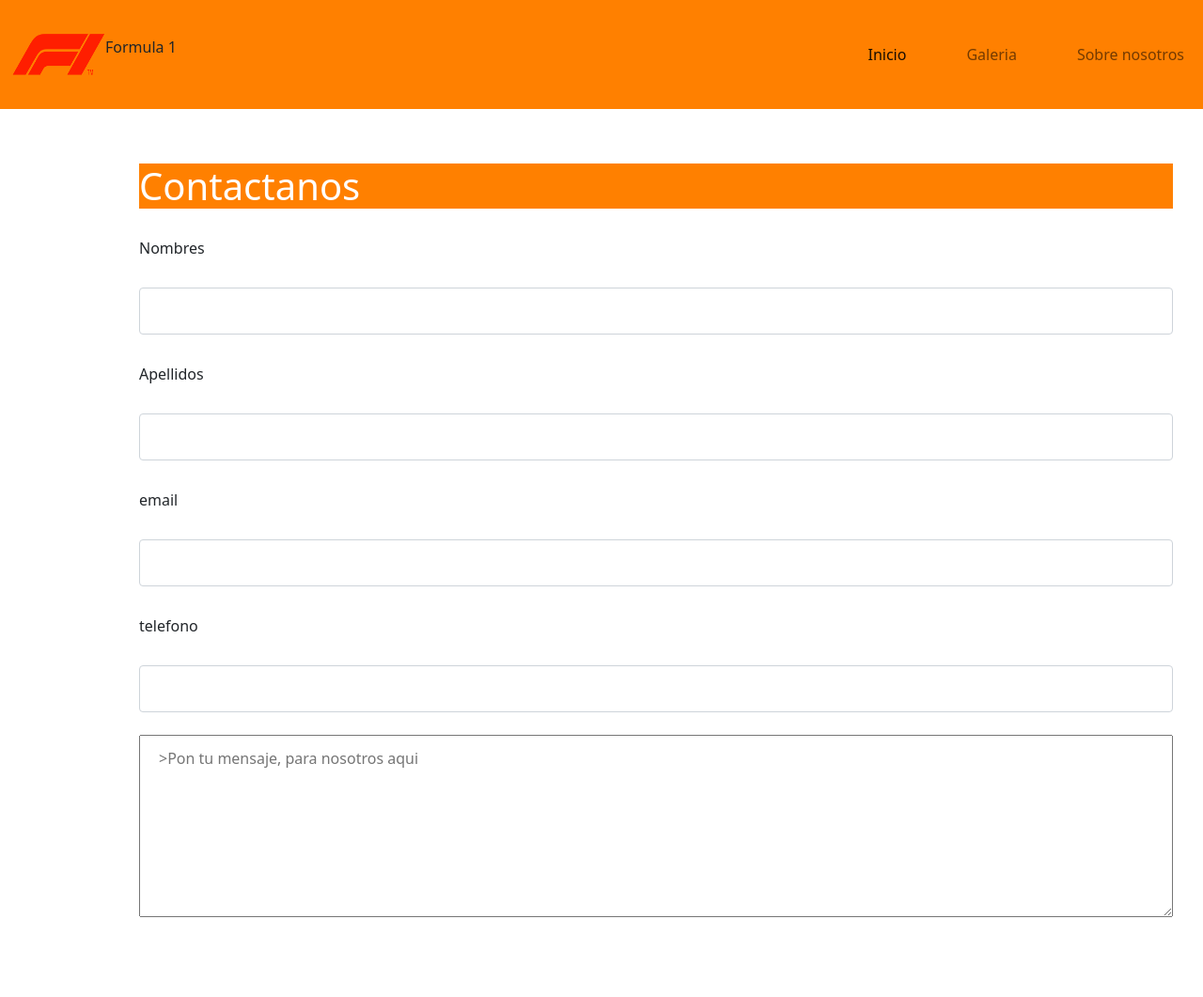
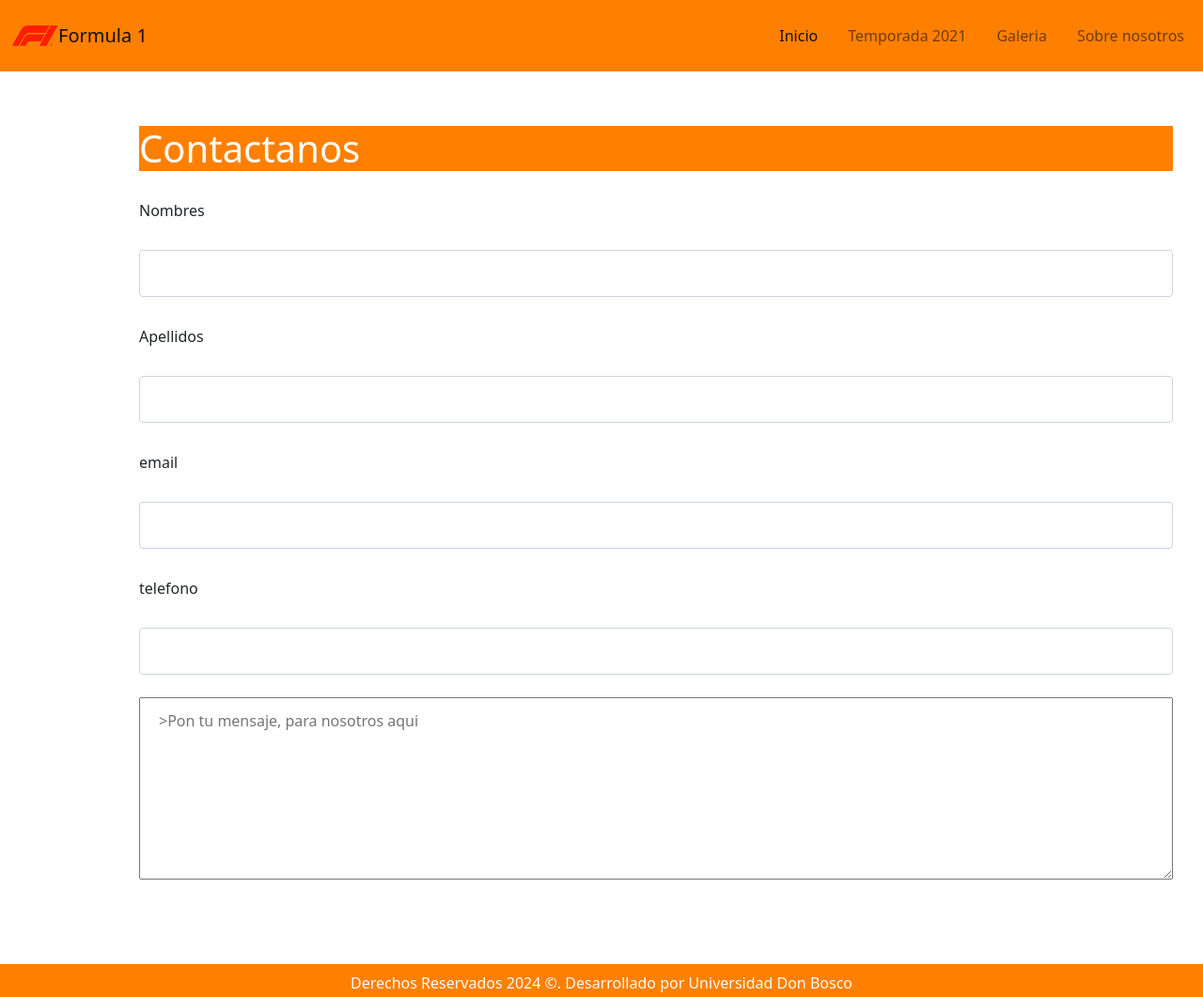
Before and after one commit to dCartaArt02/Proyecto_Fase1_LME, a plain HTML site: page html/contacto.html in a window 1280 px wide. Shown: the top 1061 px of the page at 94% size. Drawn offline with Linux system fonts and the light colour scheme.

Commit message:
correcciones en el nav de esta pagina

```diff
--- a/html/contacto.html
+++ b/html/contacto.html
@@ -11,43 +11,39 @@
 <body>
   <nav class="navbar navbar-expand-lg navbar-light color-navbar">
     <div class="container-fluid">
-          <img src="../img/f1logo.png" alt="" width="100" height="100" class="d-inline-block align-text-top">
-          <p>Formula 1</p>
+      <a class="navbar-brand d-flex align-items-center" href="#">
+        <img src="../img/f1logo.png" alt="" width="50" height="50" class="d-inline-block align-text-top">
+          <span>Formula 1</span>
+      </a>
       <button class="navbar-toggler" type="button" data-bs-toggle="collapse" data-bs-target="#navbarNavDropdown" aria-controls="navbarNavDropdown" aria-expanded="false" aria-label="Toggle navigation">
         <span class="navbar-toggler-icon"></span>
       </button>
       <div class="collapse navbar-collapse" id="navbarNavDropdown">
-            <ul class="navbar-nav ms-auto d-flex gap-5 ">
+        <ul class="navbar-nav ms-auto d-flex gap-3 ">
           <li class="nav-item">
             <a class="nav-link active" aria-current="page" href="../index.htm">Inicio</a>
           </li>
           <li class="nav-item">
+            <a class="nav-link" href="../html/temporada2021.html">Temporada 2021</a>
+          </li>
+          <li class="nav-item">
             <a class="nav-link" href="../html/f1.html">Galeria</a>
           </li>
-              <!--
-              <li class="nav-item">
-                <a class="nav-link" href="#">Circuitos</a>
-              </li>-->
           <li class="nav-item">
             <a class="nav-link" href="../html/acerca_nosotros.html">Sobre nosotros</a>
           </li>
-              <!--
-              <li class="nav-item">
-                <a class="nav-link" href="#">Contactanos</a>
-              </li>
-            </li>-->
           <!--
           <li class="nav-item dropdown">
             <a class="nav-link dropdown-toggle" href="#" id="navbarDropdownMenuLink" role="button" data-bs-toggle="dropdown" aria-expanded="false">
               acerca de
             </a>
+
             <ul class="dropdown-menu" aria-labelledby="navbarDropdownMenuLink">
-                  <li><a class="dropdown-item" href="#">Pilotos</a></li>
-                  <li><a class="dropdown-item" href="#">Equipos</a></li>
-                  <li><a class="dropdown-item" href="#">Circuitos</a></li>
+              <li><a class="dropdown-item" href="#drivers">Pilotos</a></li>
+              <li><a class="dropdown-item" href="#equipos">Equipos</a></li>
+              <li><a class="dropdown-item" href="#circuitos">Circuitos</a></li>
             </ul>
           </li>-->
-
         </ul>
       </div>
     </div>
```
Lines whose indentation alone changed are shown as unchanged.
